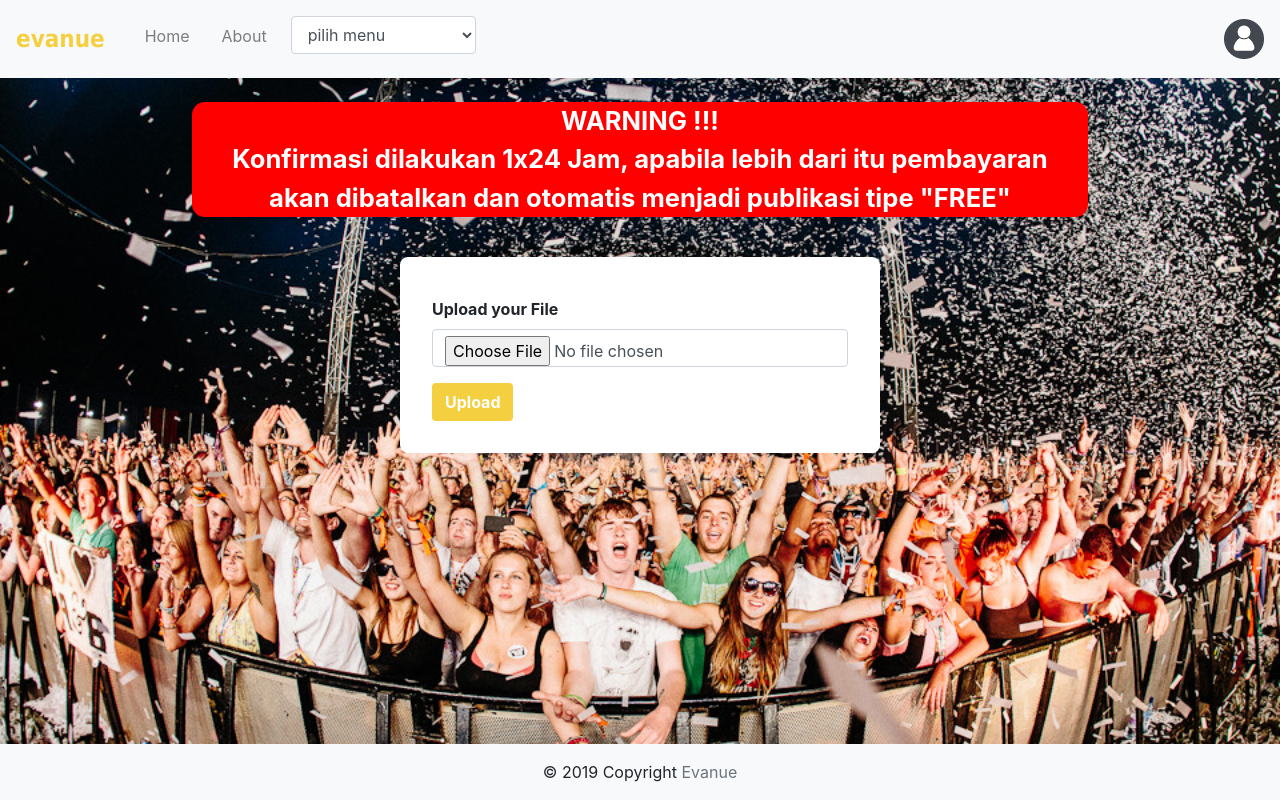
After one commit to evanezent/IMPAL_Project, a CodeIgniter app: page /Evanue/index.php/member/confirm_payment in a window 1280 px wide. The commit adds this page. Run offline with CodeIgniter, Linux system fonts and the light colour scheme; some libraries are stand-ins or nearby versions.

Commit message:
confirm payment is done !

```diff
--- a/application/controllers/Member.php
+++ b/application/controllers/Member.php
@@ -15,4 +15,10 @@ class Member extends CI_Controller
 		$this->load->view('user/payment');
 		$this->load->view('template/footer_member');
 	}
+	public function confirm_payment()
+	{
+		$this->load->view('template/header_member');
+		$this->load->view('user/confirm_payment');
+		$this->load->view('template/footer_member');
+	}
 }
--- a/application/views/template/footer_member.php
+++ b/application/views/template/footer_member.php
@@ -1,4 +1,4 @@
-<footer>
+<footer class="fixed-bottom">
     <script src="https://code.jquery.com/jquery-3.3.1.slim.min.js" integrity="sha384-q8i/X+965DzO0rT7abK41JStQIAqVgRVzpbzo5smXKp4YfRvH+8abtTE1Pi6jizo" crossorigin="anonymous"></script>
     <script src="https://cdnjs.cloudflare.com/ajax/libs/popper.js/1.14.7/umd/popper.min.js" integrity="sha384-UO2eT0CpHqdSJQ6hJty5KVphtPhzWj9WO1clHTMGa3JDZwrnQq4sF86dIHNDz0W1" crossorigin="anonymous"></script>
     <script src="https://stackpath.bootstrapcdn.com/bootstrap/4.3.1/js/bootstrap.min.js" integrity="sha384-JjSmVgyd0p3pXB1rRibZUAYoIIy6OrQ6VrjIEaFf/nJGzIxFDsf4x0xIM+B07jRM" crossorigin="anonymous"></script>
--- /dev/null
+++ b/application/views/user/confirm_payment.php
@@ -0,0 +1,18 @@
+<body class="container-fluid">
+    <div id="notification" class="mt-4 container text-center">
+        <strong>WARNING !!!</strong>
+        <p><strong>Konfirmasi dilakukan 1x24 Jam, apabila lebih dari itu pembayaran akan dibatalkan dan otomatis menjadi publikasi tipe "FREE"</strong></p>
+    </div>
+    <div id="confirmation" class="d-flex justify-content-center">
+        <form action="" method="post">
+            <div class="form-group">
+                <label for="uploadFile">Upload your File</label>
+                <input type="file" class="form-control">
+            </div>
+            <div id="payment">
+                <button type="submit" class="btn">Upload</button>
+            </div>
+        </form>
+    </div>
+</body>
+</html>
--- a/asset/input_style.css
+++ b/asset/input_style.css
@@ -1,6 +1,5 @@
 body{
     background-image: url('./background_input.jpg');
-    background-position: center;
     background-repeat: no-repeat;
     background-size: cover;
 }
@@ -78,3 +77,11 @@ form button a:hover{
     font-weight: bold !important;
     padding: 0 20vw;
 }
+#notification{
+    background-color: red;
+    color: white;
+    border-radius: 0.5em;
+    font-size: 2vw;
+    max-width: 70vw;
+    padding: auto;
+}
--- a/asset/regis_style.css
+++ b/asset/regis_style.css
@@ -1,6 +1,5 @@
 body{
     background-image: url('./background_register.jpg');
-    background-position: center;
     background-repeat: no-repeat;
     background-size: cover;
 }
```
